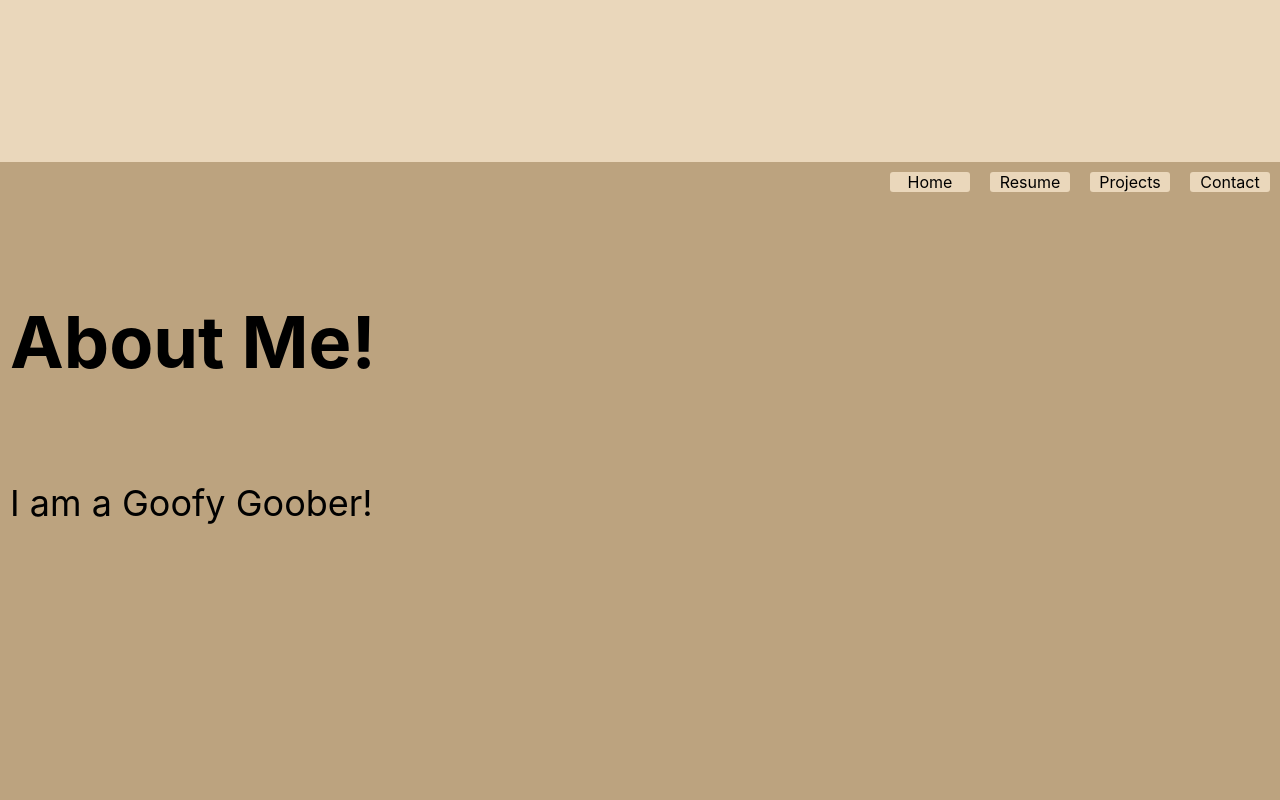
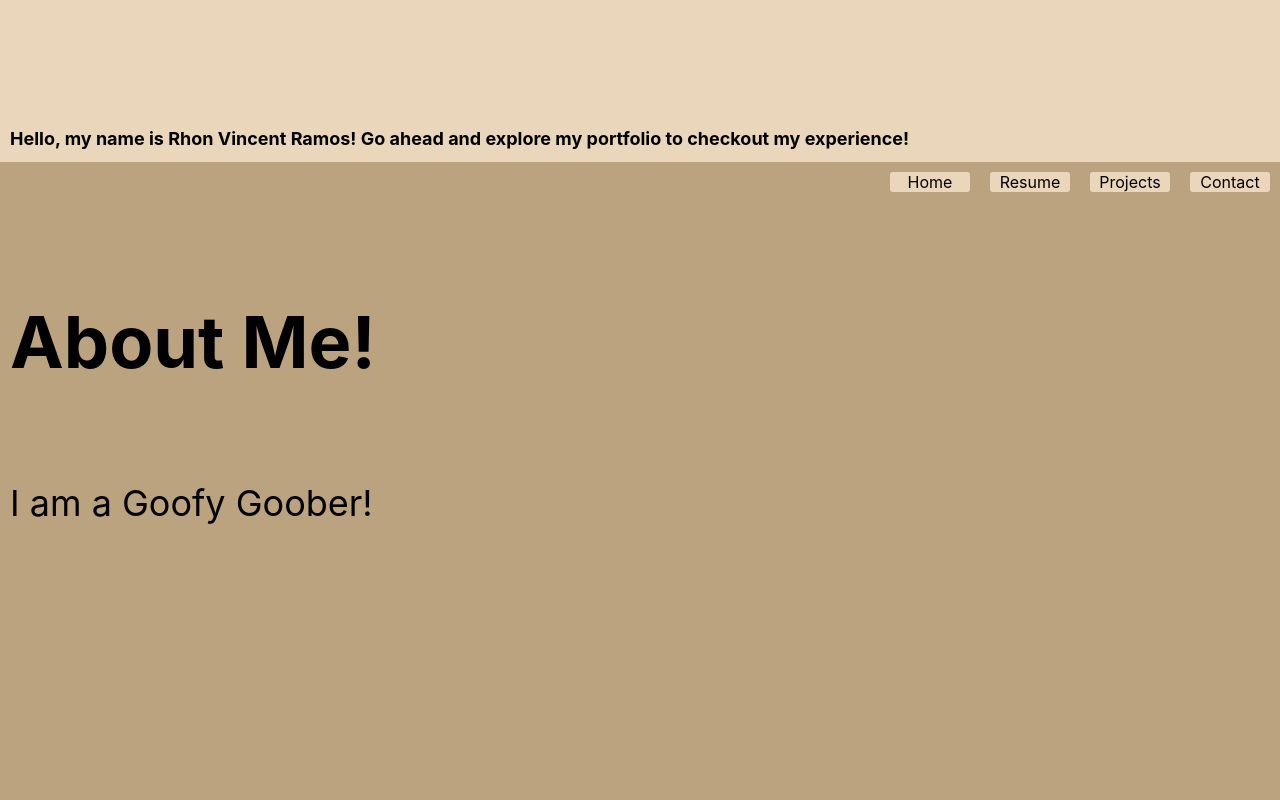
Before and after one commit to rhonvyramos/portfolio-with-react, a React (Create React App) app: page / in a window 1280 px wide. Shown: the top 800 px of the page. Built offline with nearby package versions, Linux system fonts and the light colour scheme.

Commit message:
added introductory header text; added styling to introductory text

```diff
--- a/src/App.css
+++ b/src/App.css
@@ -27,3 +27,14 @@
 #body_footer {
   background-color: rgb(17, 57, 70);
 }
+
+#header_introduction {
+  margin: 10px;
+  position: relative;
+  top: 110px
+}
+
+#introduction_text {
+  font-weight: bold;
+  font-size: 18px;
+}
--- a/src/App.js
+++ b/src/App.js
@@ -9,6 +9,11 @@ function App() {
   return (
     <section id="content_body">
       <section id="body_header">
+        <section id='header_introduction'>
+          <p id='introduction_text'>
+            Hello, my name is Rhon Vincent Ramos! Go ahead and explore my portfolio to checkout my experience!
+          </p>
+        </section>
       </section>
       <section id="body_main">
         <PageContainer />
--- a/src/components/contacts.js
+++ b/src/components/contacts.js
@@ -1,4 +1,5 @@
 import React from "react";
+import "../styles/homepage.css"
 
 export default function ContactPage({selectedPage, setPage}) {
     console.log("Selected page is: " + selectedPage);
--- a/src/components/resume.js
+++ b/src/components/resume.js
@@ -1,4 +1,5 @@
 import React from "react";
+import "../styles/homepage.css"
 
 export default function ResumePage({selectedPage, setPage}) {
     console.log("Selected page is: " + selectedPage);
```
